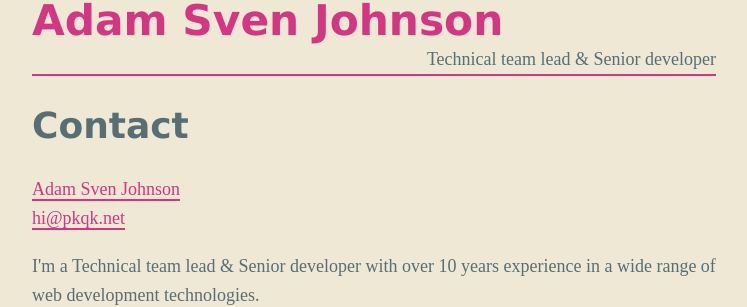
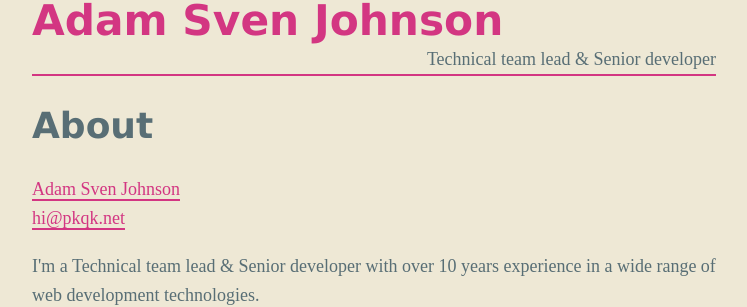
Before and after one commit to pkqk/pkqk.github.io, a Jekyll site: the page built from cv.md, in a window 1280 px wide and 900 px high. Shown: the part 304-611 px from the top of the window, without its empty margins (266-1013 px from the left). Built offline with Jekyll 4.4.1, drawn with Linux system fonts in a browser that asks for light colours.

Commit message:
About is a better header name

```diff
--- a/cv.md
+++ b/cv.md
@@ -21,7 +21,7 @@ $ <span class="cursor">&#95;</span></pre>
   <p>Technical team lead & Senior developer</p>
 </header>
 
-<h2>Contact</h2>
+<h2>About</h2>
 <address class="contact vcard">
   <a href="{{ site.url }}" class="fn url">Adam Sven Johnson</a>
   <p><a class="email" href="m&#x61;&#x69;lto:hi&#64;pkqk.net">hi&#64;pkqk.net</a></p>
```
